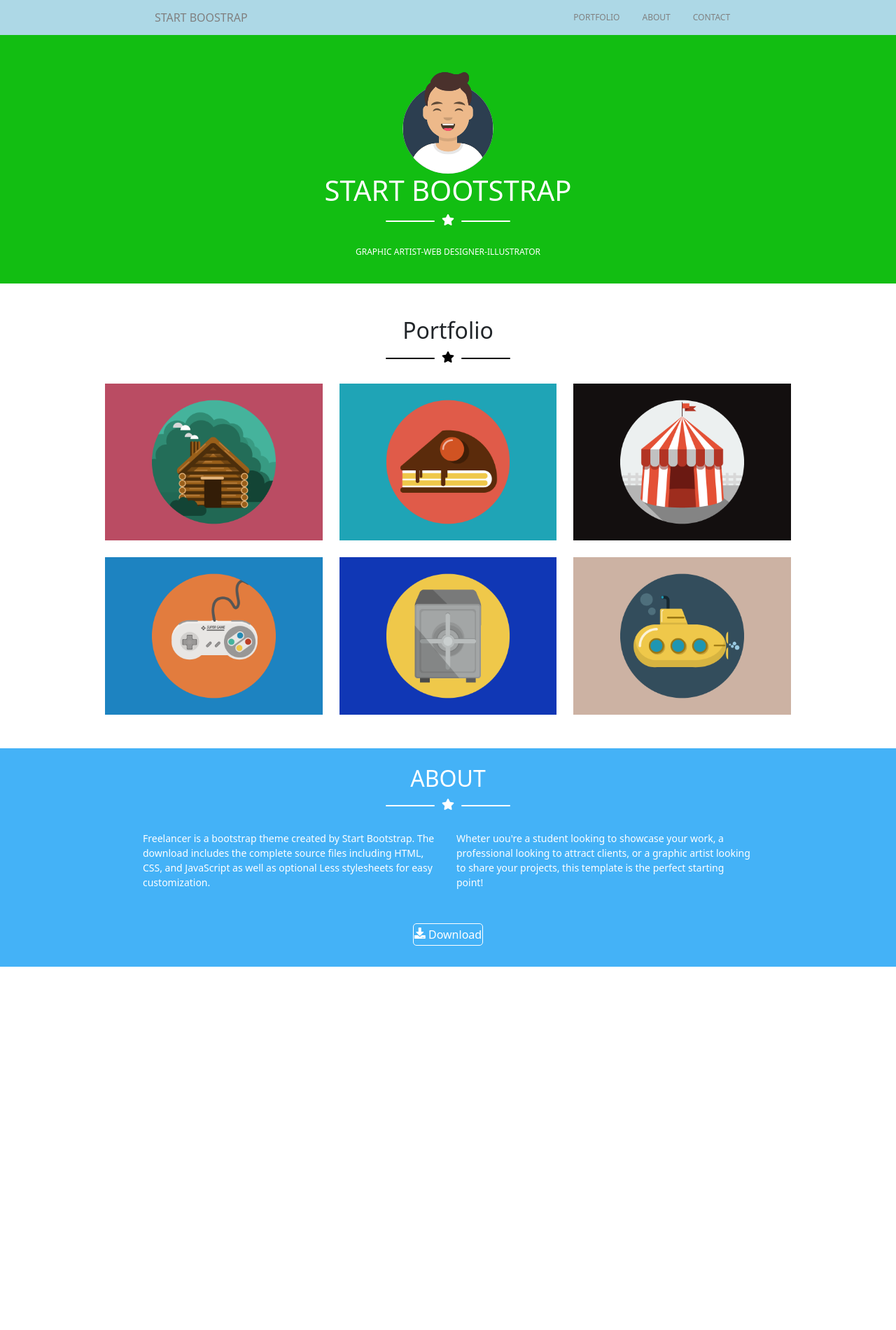
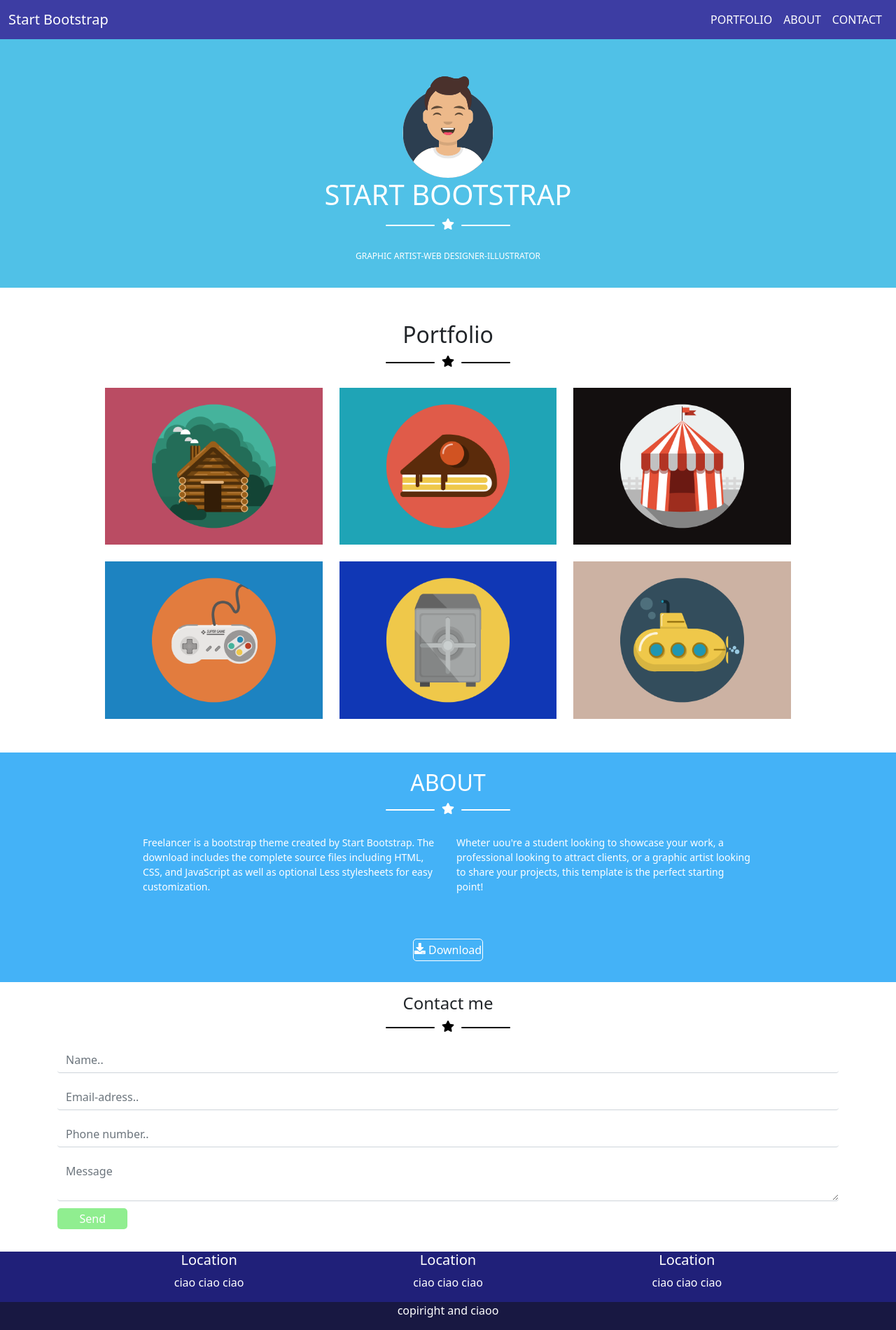
Before and after one commit to LucaGiozza/html-css-bootstrap-freelancer, a plain HTML site: page index.html in a window 1280 px wide. Shown: the whole page at 70% size. Before the commit the page ends 1381 px from the top, so only its background shows below. Drawn offline with nearby package versions, Linux system fonts and the light colour scheme.

Commit message:
correzione navbar

```diff
--- a/css/style.css
+++ b/css/style.css
@@ -7,41 +7,26 @@
 
 /* inizio navbar */
 
-.row-navbar{
-height: 50px;
-background-color:lightblue;
-line-height: 50px;
-overflow: hidden;
 
-
+.navbar-light .navbar-nav .nav-link.active{
+    color: white;
 }
-.nav-text{
-    display: flex;
-    justify-content: space-around;
-    color: gray;
+.navbar-light .navbar-nav .nav-link{
+    color:white;
 }
-.start{
-    cursor: pointer;
-
+.navbar-light .navbar-brand{
+    color:white;
 }
-.lista{
-    display:flex;
-    list-style: none;
-    font-size: 12px;
-
-}
-.lista li{
-    cursor: pointer;
+nav{
+    background-color: rgb(61, 61, 163);
 }
 
 
+
+
+
 /* hover nav */
-.lista li:hover{
-    color: black;
-}
-.start:hover{
-    color: black;
-}
+
 
 /* fine navbar */
 
@@ -49,7 +34,7 @@
 .row-header{
     overflow: hidden;
 
-    background-color: rgb(18, 190, 18);
+    background-color: rgb(80, 193, 231);
 }
 .avatar{
     height: 150px;
@@ -147,3 +132,65 @@
 .download:hover{
     opacity: 0.5;
 }
+
+/* inizio sezione contatti del main */
+
+.player-bar-contatti{
+    width:70px;
+    height:2px;
+    border-radius:4px;
+    background-color: black;
+    cursor:pointer;
+    margin:0 10px;
+    vertical-align: middle;
+}
+.star-contatti{
+    color:black;
+}
+.contact-me{
+    text-align: center;
+    overflow: hidden;
+
+
+}
+.rettangolo{
+    border-top: 0;
+    border-left: 0;
+    border-right: 0;
+}
+.invio{
+    background-color:lightgreen;
+    width: 9%;
+    text-align: center;
+    margin-top: 10px;
+    padding: 3px;
+    border-radius: 5px;
+    color: white;
+}
+
+
+/* inizio footer */
+.footer-box{
+    max-width: 80%;
+    margin:auto;
+    color: white;
+
+
+}
+.footer-container{
+    padding:0;
+}
+.footer-top{
+    background-color: rgb(32, 32, 121);
+
+}
+.footer-end{
+    background-color: rgb(24, 24, 66);
+    color: white;
+}
+.footer-end{
+
+}
+h5{
+    overflow: hidden;
+}
--- a/index.html
+++ b/index.html
@@ -13,22 +13,30 @@
 <body>
 
     <!-- inizio nav -->
-    <nav class="container-fluid">
-        <div class="row row-navbar ">
-            <div class="col-12">
-                <div class="nav-text lista text-uppercase">
-                    <span class="fs-6 start ">start Boostrap</span>
-                    <ul class="lista ">
-                        <li class="mx-3 lista-nav ">portfolio</li>
-                        <li class="mx-3">about</li>
-                        <li class="mx-3">contact</li>
-                    </ul>
+    <nav class="navbar navbar-expand-lg navbar-light ">
+        <div class="container-fluid">
+          <a class="navbar-brand" href="#">Start Bootstrap</a>
+          <button class="navbar-toggler" type="button" data-bs-toggle="collapse" data-bs-target="#navbarNav" aria-controls="navbarNav" aria-expanded="false" aria-label="Toggle navigation">
+            <span class="navbar-toggler-icon"></span>
+          </button>
+          <div class="collapse navbar-collapse justify-content-end" id="navbarNav">
+            <ul class="navbar-nav text-uppercase">
+              <li class="nav-item">
+                <a class="nav-link " aria-current="page" href="#">Portfolio</a>
+              </li>
+              <li class="nav-item">
+                <a class="nav-link" href="#">About</a>
+              </li>
+              <li class="nav-item">
+                <a class="nav-link" href="#">Contact</a>
+              </li>
 
-                </div>
-            </div>
+            </ul>
+          </div>
         </div>
+      </nav>
 
-    </nav>
+
 
     <!-- fine nav -->
 
@@ -60,10 +68,10 @@
         <!-- prima sezione del main con immagini -->
         <section class="container-fluid">
 
-
+             <!-- row titolo portfolio -->
 
         <div class="row mt-5">
-            <div class="col-12 text-center">
+            <div class="col-12  text-center">
                 <h2 class="overflow-hidden">Portfolio</h2>
                 <div class="d-flex justify-content-center align-items-center ">
 
@@ -76,27 +84,30 @@
             </div>
 
         </div>
+
+        <!-- fine titolo portfolio -->
+
           <!-- row con immagini -->
         <div class="row flex-wrap sezione-immagini g-4  ">
-            <div class="col-4">
+            <div class=" col-12 col-md-6 col-lg-4">
                 <img class="cartoline img-sx" src="img/cabin.png" alt="">
             </div>
-            <div class="col-4">
+            <div class=" col-12 col-md-6 col-lg-4">
                 <img class="cartoline" src="img/cake.png" alt="">
             </div>
-            <div class="col-4">
+            <div class="col-12 col-md-6 col-lg-4">
 
                 <img class="cartoline img-dx" src="img/circus.png" alt="">
             </div>
-            <div class="col-4">
+            <div class=" col-12 col-md-6 col-lg-4">
                 <img class="cartoline img-sx" src="img/game.png" alt="">
 
             </div>
-            <div class="col-4">
+            <div class=" col-12 col-md-6 col-lg-4">
 
                 <img class="cartoline" src="img/safe.png" alt="">
             </div>
-            <div class="col-4">
+            <div class="col-12 col-md-6 col-lg-4">
                 <img class="cartoline img-dx" src="img/submarine.png" alt="">
 
 
@@ -124,10 +135,10 @@
          </div>
 
          <div class="row text-about m-auto pt-4 ">
-             <div class="col-6">
+             <div class="col-12 col-md-6 mb-3 ">
                Freelancer is a bootstrap theme created by Start Bootstrap. The download includes the complete source files including HTML, CSS, and JavaScript as well as optional Less stylesheets for easy customization.
              </div>
-             <div class="col-6">
+             <div class=" col-sm-12 col-md-6 ">
                  Wheter uou're a student looking to showcase your work, a professional looking to attract clients, or a graphic artist looking to share your projects, this template is the perfect starting point!
 
             </div>
@@ -137,12 +148,78 @@
 
 
      </section>
-<!-- fine sezione del main About -->
+      <!-- fine sezione del main About -->
+      <!-- inizio sezione del main contatti -->
+      <section >
+          <div class="container mt-3">
+             <h4 class="contact-me ">Contact me</h4>
+            <div class="d-flex justify-content-center align-items-center mb-3">
+
+                <div class="player-bar-contatti"></div>
+                <span class="star-contatti"><i class="fas fa-star"></i></span>
+                <div class="player-bar-contatti"></div>
+            </div>
+            <div class="mb-3">
+
+                <input type="email" class="form-control rettangolo" id="exampleFormControlInput1" placeholder="Name..">
+              </div>
+              <div class="mb-3">
+
+                <input type="email" class="form-control rettangolo" id="exampleFormControlInput1" placeholder="Email-adress..">
+              </div>
+              <div class="mb-3">
+
+                <input type="email" class="form-control rettangolo" id="exampleFormControlInput1" placeholder="Phone number..">
+              </div>
+              <div class="mb-3">
+
+                <textarea class="form-control rettangolo" id="exampleFormControlTextarea1" placeholder="Message"></textarea> </textarea>
+                <p class="invio">Send</p>
+              </div>
+          </div>
+
+
+
+
+      </section>
+      <!-- fine sezione del main contatti -->
 
 
 
     </main>
     <!-- fine main -->
+    <!-- inizio footer -->
+    <footer class="container-fluid footer-container  " >
+    <div class="footer-top ">
+        <div class="row footer-box text-center">
+            <div class=" col-12 col-md-4">
+              <h5>Location</h5>
+               <p>ciao ciao ciao</p>
+            </div>
+            <div class=" col-12 col-md-4">
+                <h5>Location</h5>
+                <p>ciao ciao ciao</p>
+            </div>
+            <div class=" col-12 col-md-4">
+                <h5>Location</h5>
+               <p>ciao ciao ciao</p>
+            </div>
+
+        </div>
+
+
+    </div>
+
+    <div class="footer-bottom">
+        <div class="row">
+            <div class="col-12 footer-end text-center">
+                <p>copiright and ciaoo</p>
+            </div>
+        </div>
+
+    </div>
+
+    </footer>
 
 
   <script src="https://cdn.jsdelivr.net/npm/bootstrap@5.0.1/dist/js/bootstrap.bundle.min.js" integrity="sha384-gtEjrD/SeCtmISkJkNUaaKMoLD0//ElJ19smozuHV6z3Iehds+3Ulb9Bn9Plx0x4" crossorigin="anonymous"></script>
```
